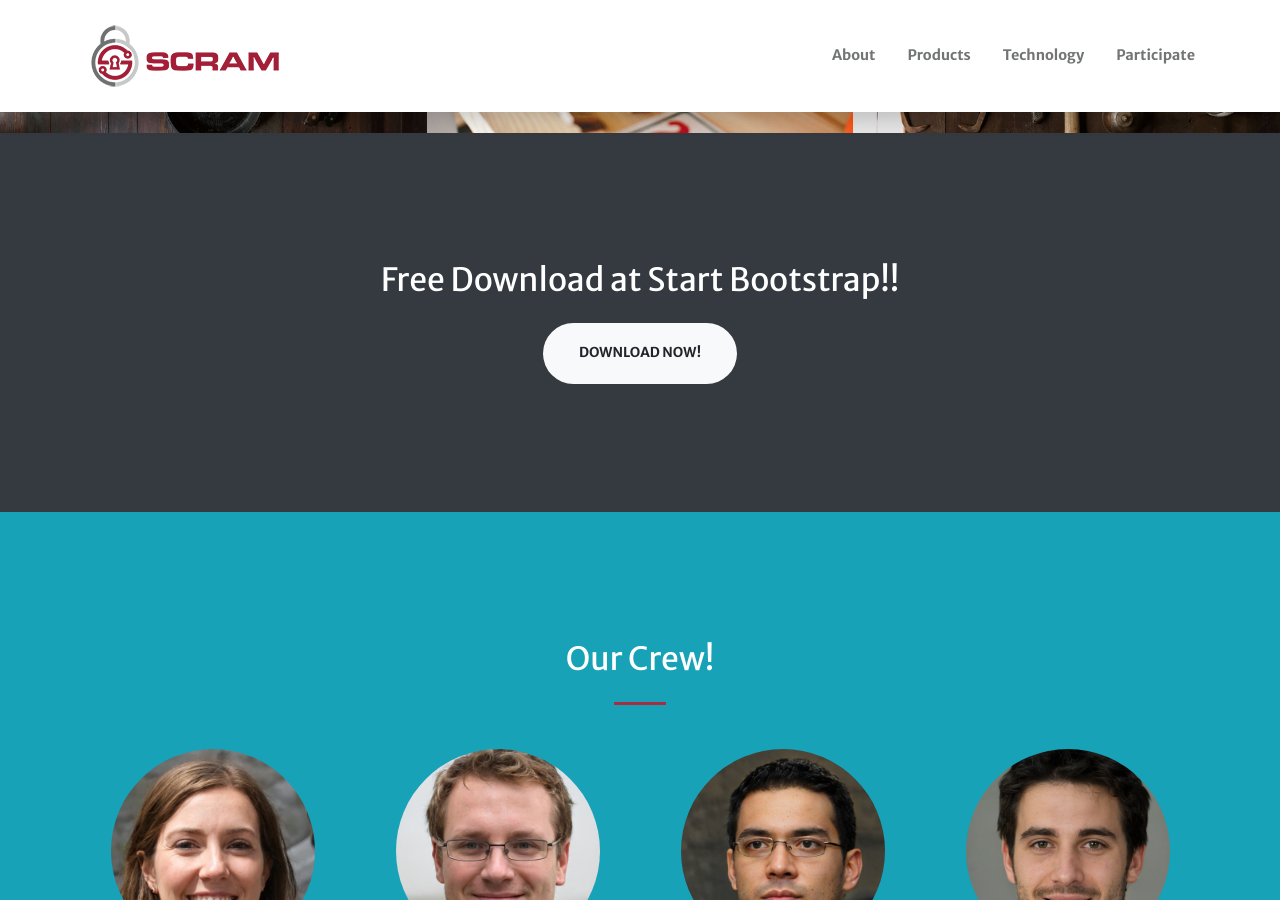
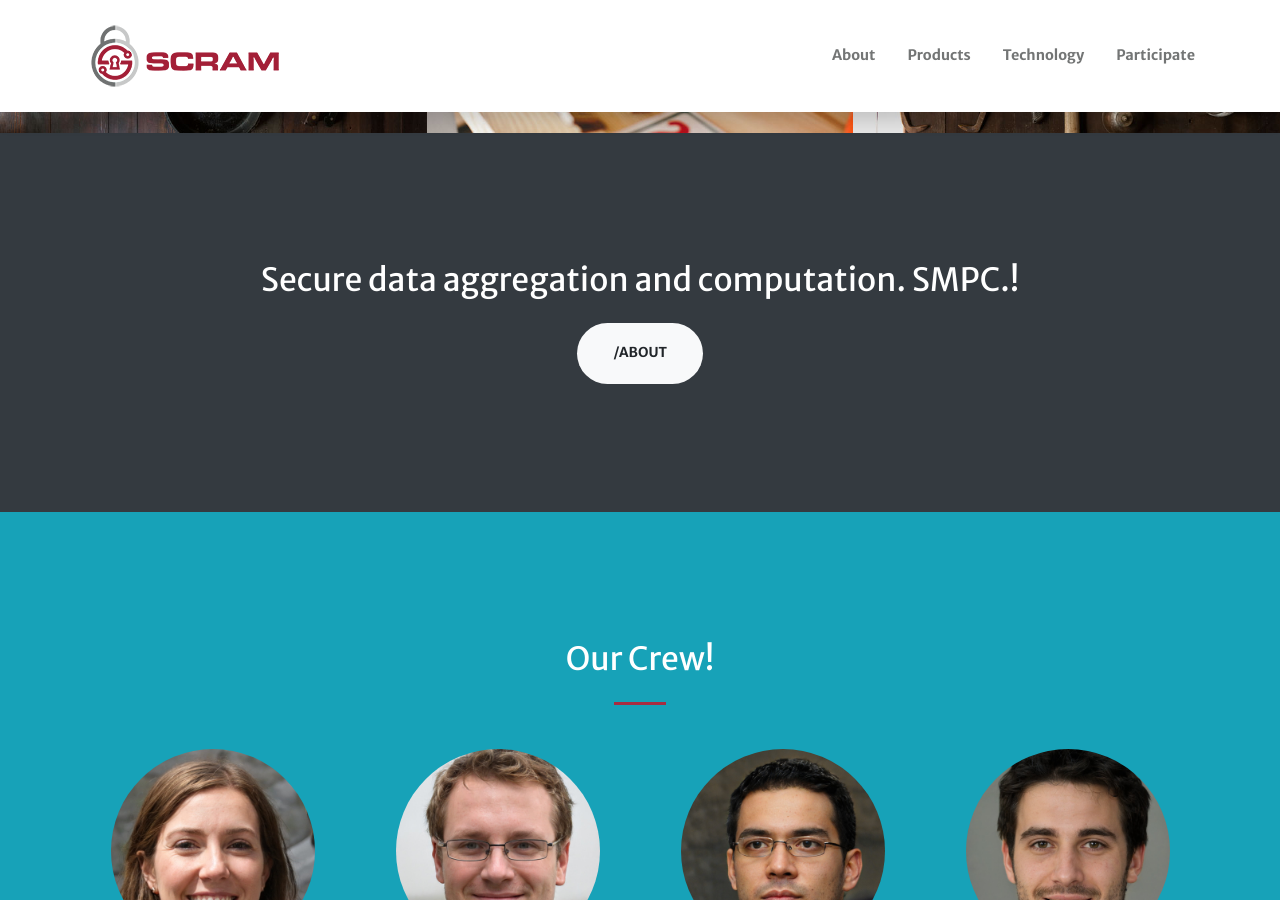
Before and after one commit to jisqyv/MIT, a Jekyll site: the page built from index.md, in a window 1280 px wide and 900 px high, scrolled down 2280 px. Built offline with Jekyll 4.4.1, drawn with Linux system fonts in a browser that asks for light colours; nearby versions of some CDN libraries.

Commit message:
Update index.md

```diff
--- a/index.md
+++ b/index.md
@@ -72,10 +72,9 @@ sections:
 
   - type: aside.html
     section_id: aside
-    title: Free Download at Start Bootstrap!
+    title: Secure data aggregation and computation. SMPC.
     actions:
-      - title: Download Now!
-        url: https://startbootstrap.com/themes/creative/
+      - title: /about
         class: btn-light
 
   - type: members.html
```
